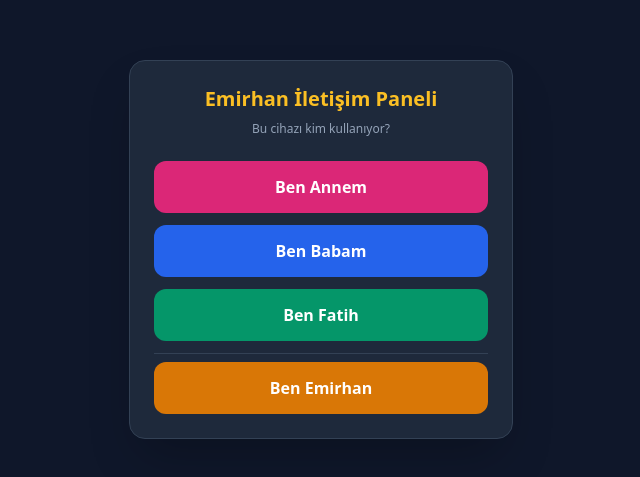
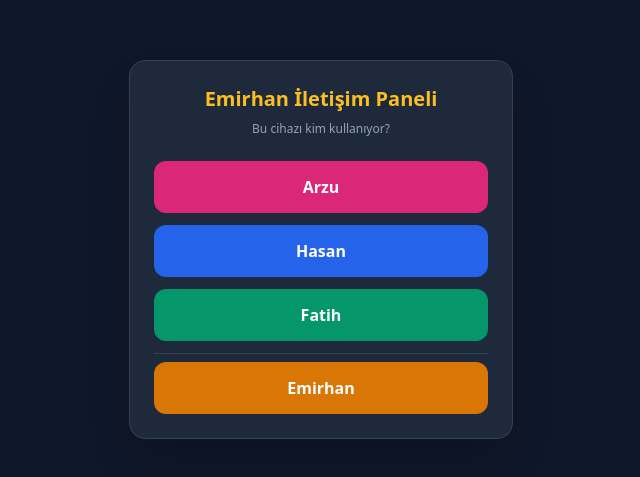
Before and after one commit to fth17172/whatsapp, a plain HTML site: page index.html in a window 1280 px wide. Shown: the part 151-628 px from the top of the page, without its empty margins (319-959 px from the left). Drawn offline with nearby package versions, Linux system fonts and the light colour scheme.

Commit message:
Update button labels for login options

```diff
--- a/index.html
+++ b/index.html
@@ -15,11 +15,11 @@
         <h1 class="text-xl font-bold mb-2 text-amber-400">Emirhan İletişim Paneli</h1>
         <p class="text-xs text-slate-400 mb-6">Bu cihazı kim kullanıyor?</p>
         <div class="space-y-3">
-            <button onclick="login('anne')" class="w-full bg-pink-600 hover:bg-pink-700 py-3.5 rounded-xl font-semibold transition">Ben Annem</button>
-            <button onclick="login('baba')" class="w-full bg-blue-600 hover:bg-blue-700 py-3.5 rounded-xl font-semibold transition">Ben Babam</button>
-            <button onclick="login('fatih')" class="w-full bg-emerald-600 hover:bg-emerald-700 py-3.5 rounded-xl font-semibold transition">Ben Fatih</button>
+            <button onclick="login('anne')" class="w-full bg-pink-600 hover:bg-pink-700 py-3.5 rounded-xl font-semibold transition">Arzu</button>
+            <button onclick="login('baba')" class="w-full bg-blue-600 hover:bg-blue-700 py-3.5 rounded-xl font-semibold transition">Hasan</button>
+            <button onclick="login('fatih')" class="w-full bg-emerald-600 hover:bg-emerald-700 py-3.5 rounded-xl font-semibold transition">Fatih</button>
             <div class="pt-2 border-t border-slate-700">
-                <button onclick="login('emirhan')" class="w-full bg-amber-600 hover:bg-amber-700 py-3.5 rounded-xl font-bold transition">Ben Emirhan</button>
+                <button onclick="login('emirhan')" class="w-full bg-amber-600 hover:bg-amber-700 py-3.5 rounded-xl font-bold transition">Emirhan</button>
             </div>
         </div>
     </div>
```
